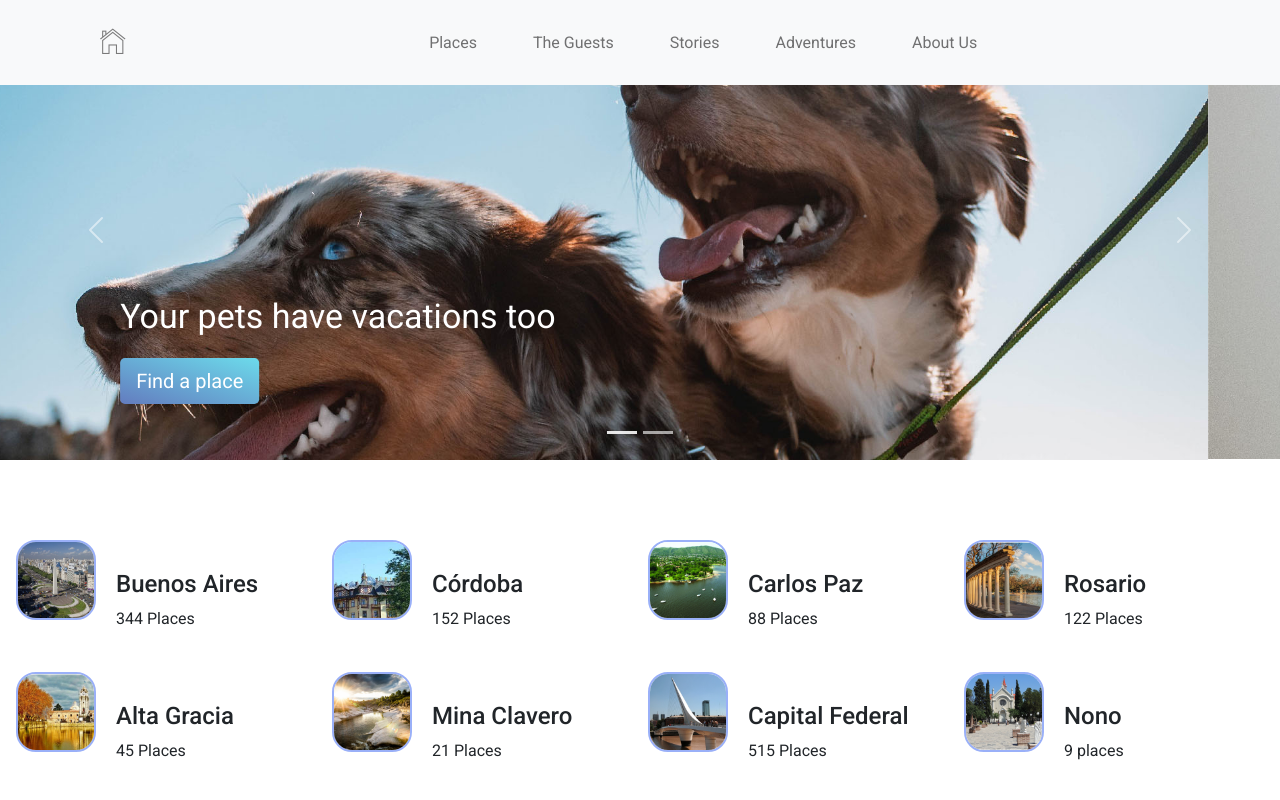
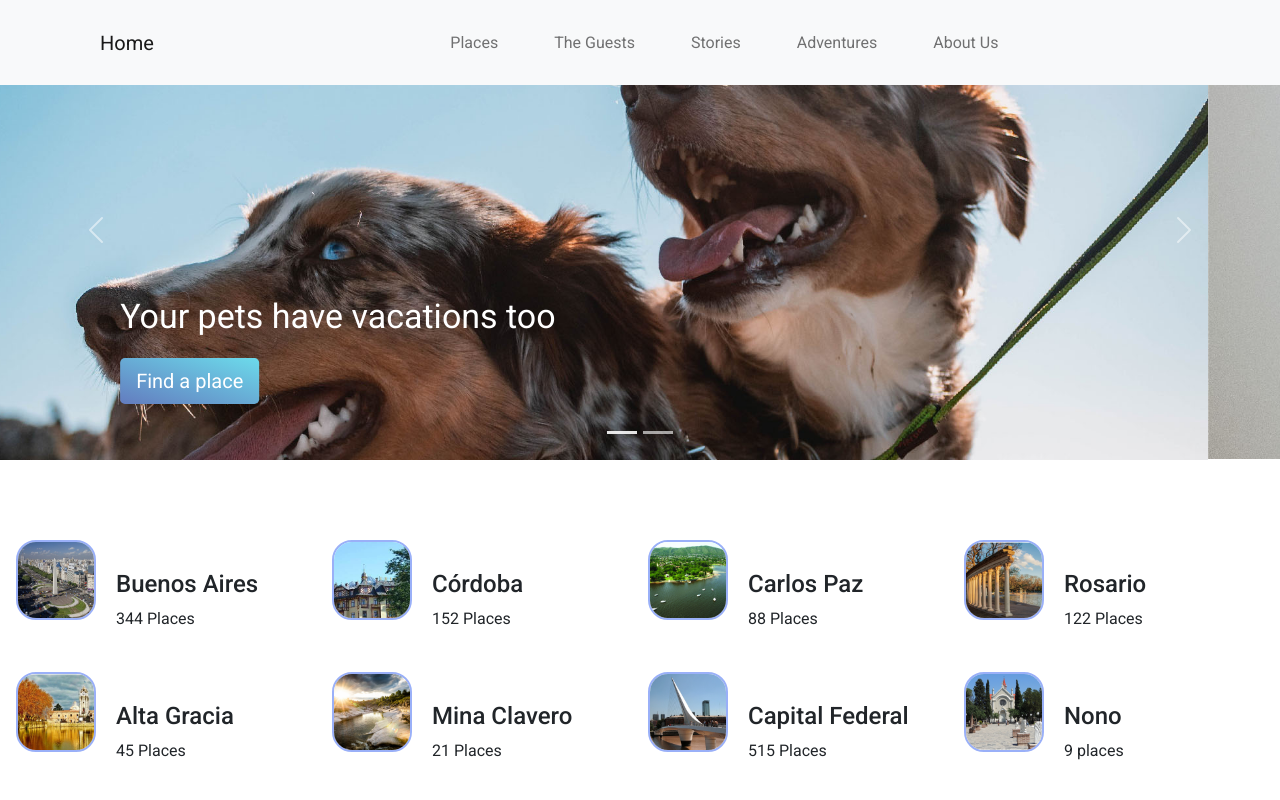
Before and after one commit to alfredbassetti/codder, a website: page index.html in a window 1280 px wide. Shown: the top 800 px of the page. Drawn offline with nearby package versions, Linux system fonts and the light colour scheme.

Commit message:
Update index.html

```diff
--- a/index.html
+++ b/index.html
@@ -20,7 +20,7 @@
     <header>
       <nav class="navbar navbar-expand-lg navbar-light bg-light fixed-top">
         <div class="container-fluid container_fluid_padding">
-          <a class="navbar-brand" href="#"><i class="ion-ios-home-outline" style="font-size: 34px; color: #7a7a7a;"></i></a>
+          <a class="navbar-brand" href="#">Home</a>
           <button class="navbar-toggler" type="button" data-bs-toggle="collapse" data-bs-target="#navbarNav" aria-controls="navbarNav" aria-expanded="false" aria-label="Toggle navigation">
             <span class="navbar-toggler-icon"></span>
           </button>
```
